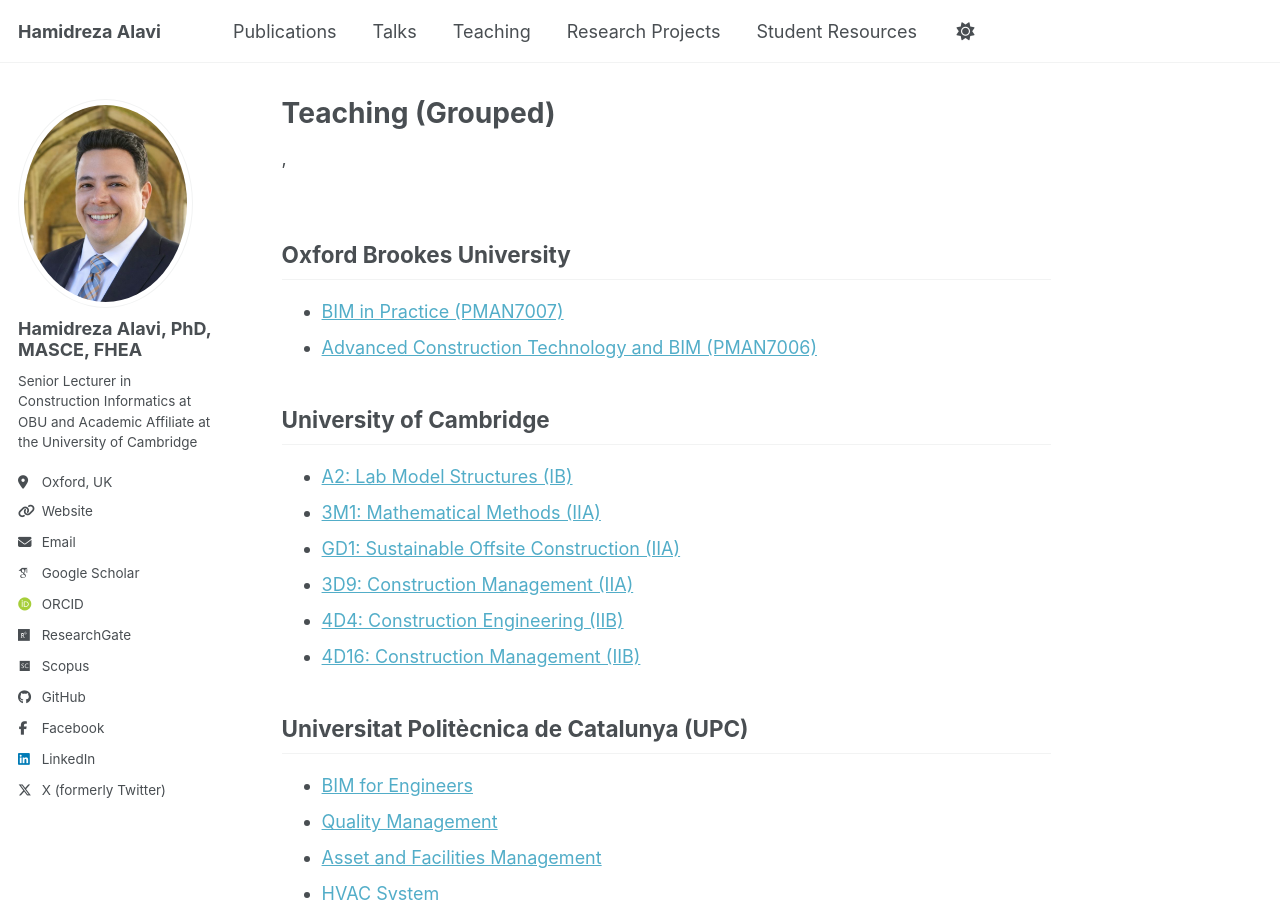
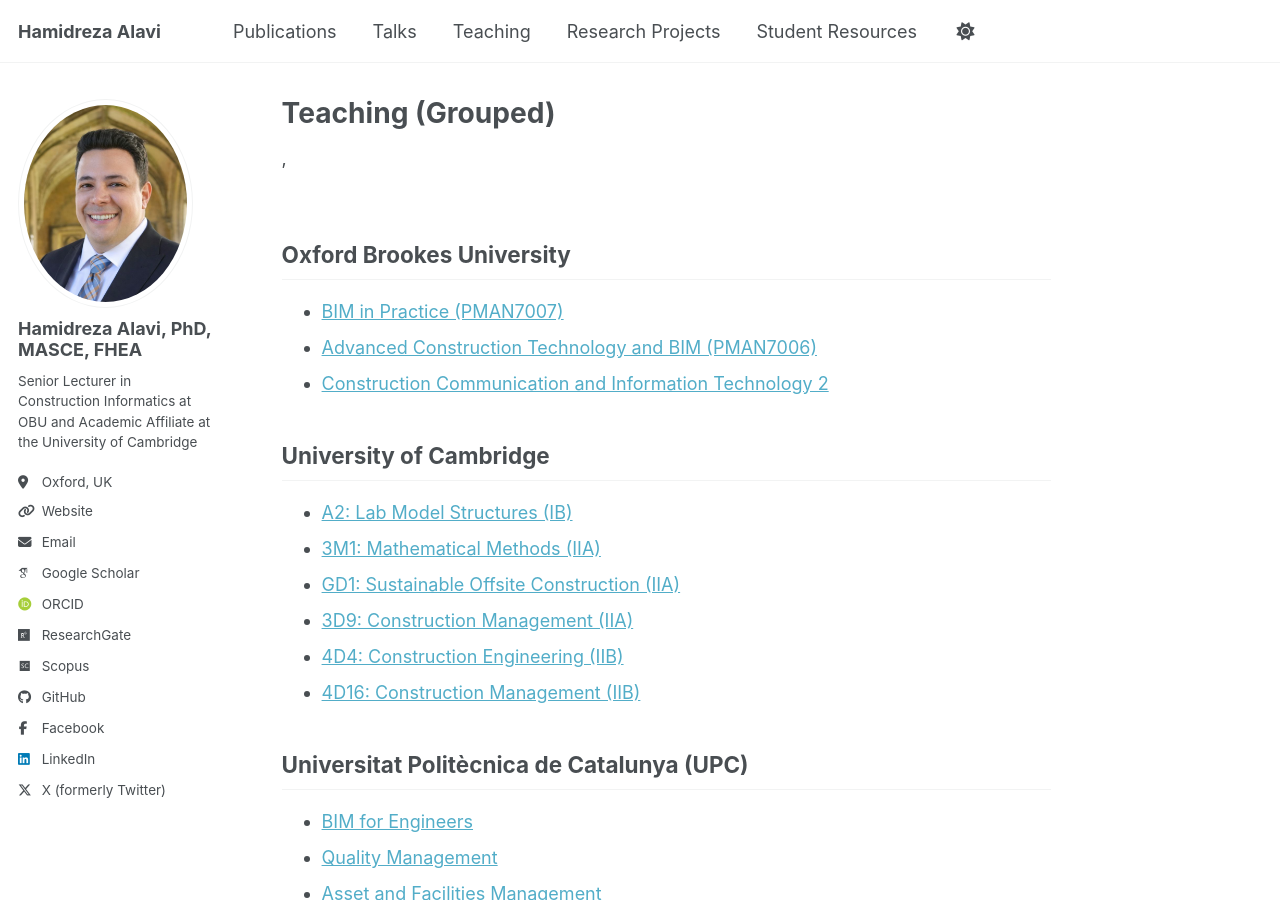
Before and after one commit to Hr-Alavi/Hr-Alavi.github.io, a Jekyll site: the page built from _teaching/INDEX_OPTIONAL_teaching_grouped.md, in a window 1280 px wide and 900 px high. Built offline with Jekyll 4.4.1, drawn with Linux system fonts in a browser that asks for light colours; some web fonts are replaced; a script bundle is joined from its source files by our own code; library files that are not in the unit come from our copies.

Commit message:
Update INDEX_OPTIONAL_teaching_grouped.md

```diff
--- a/_teaching/INDEX_OPTIONAL_teaching_grouped.md
+++ b/_teaching/INDEX_OPTIONAL_teaching_grouped.md
@@ -8,6 +8,7 @@
 ## Oxford Brookes University
 - [BIM in Practice (PMAN7007)](/teaching/obu-pman7007-bim-in-practice)
 - [Advanced Construction Technology and BIM (PMAN7006)](/teaching/obu-pman7006-advanced-construction-technology-bim)
+- [Construction Communication and Information Technology 2](/teaching/obu-conm5006-construction-it-2)
 
 ## University of Cambridge
 - [A2: Lab Model Structures (IB)](/teaching/cambridge-ib-a2-lab-model-structures)
```
